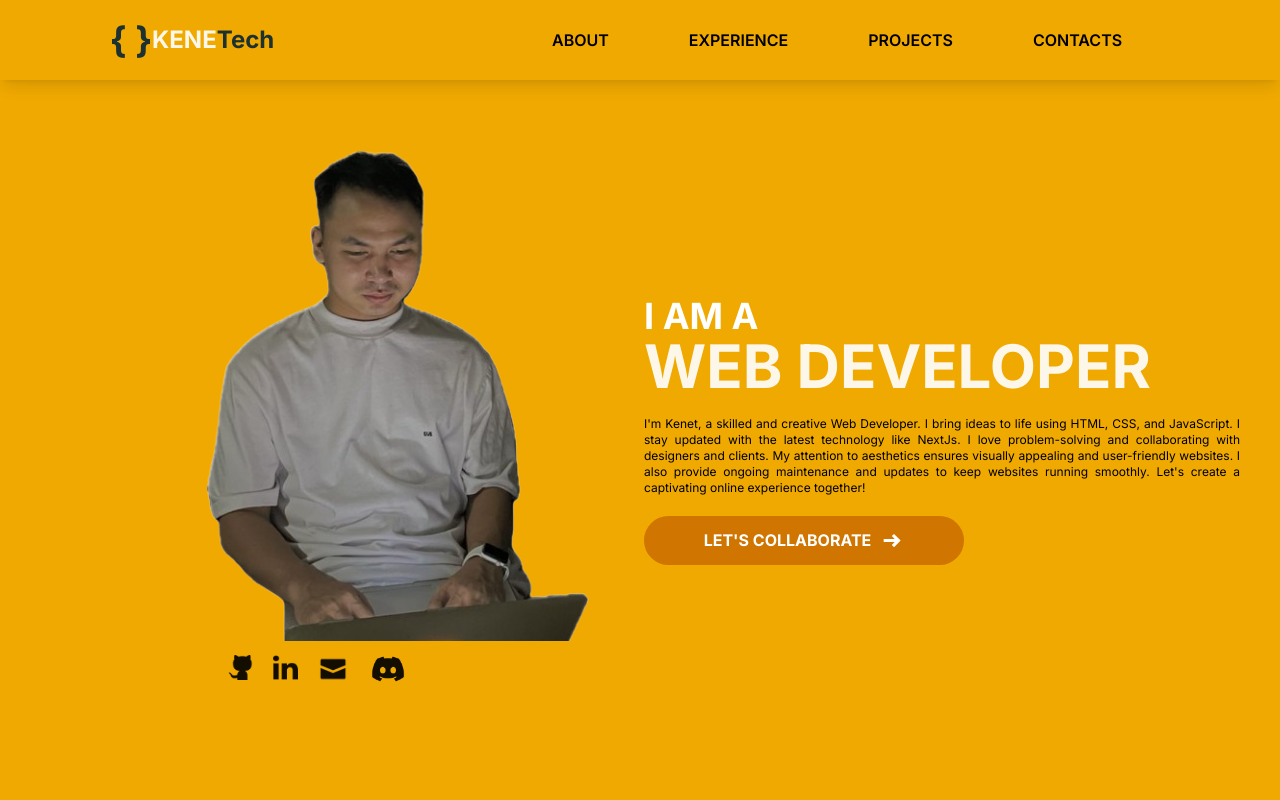
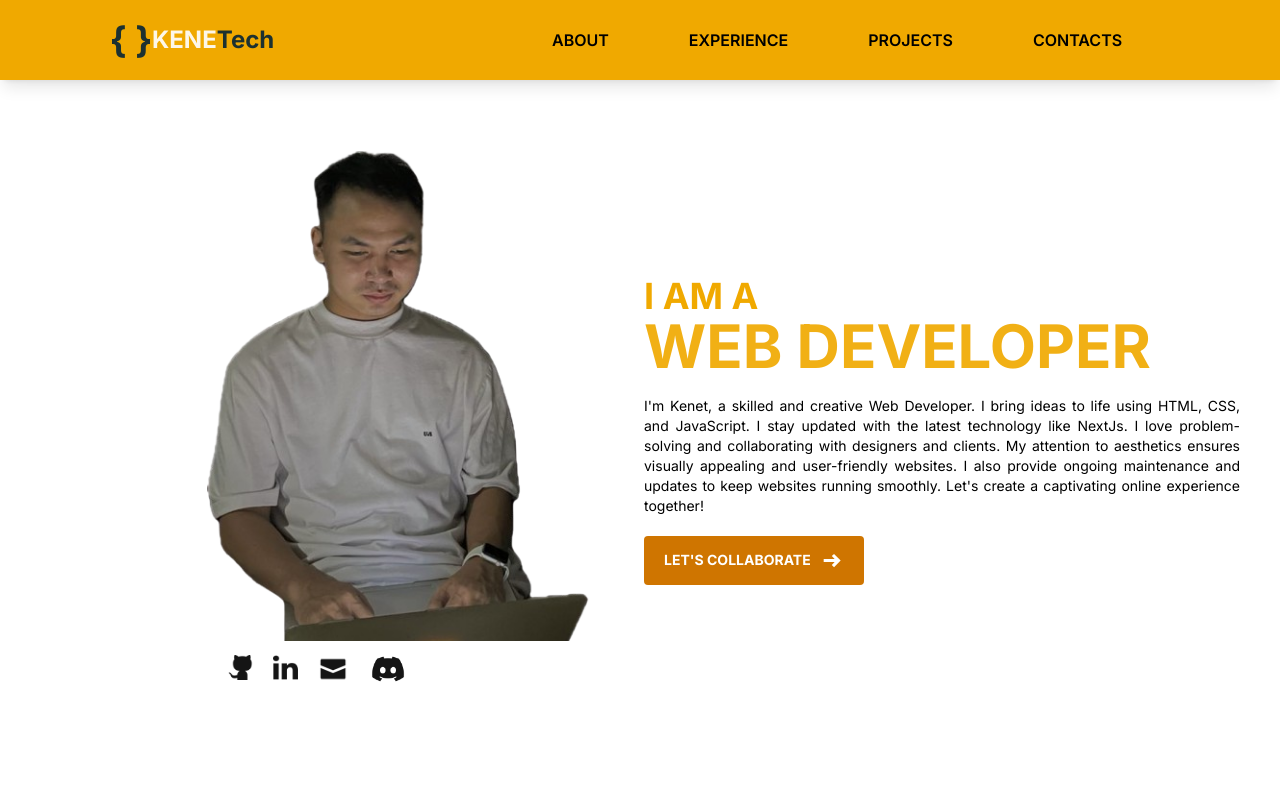
Before and after one commit to kenetmedez/portfolio, a Next.js app: page / in a window 1280 px wide. Shown: the top 800 px of the page. Built offline with nearby package versions, Linux system fonts and the light colour scheme.

Commit message:
Add: Hero, About Section

```diff
--- a/components/Hero.tsx
+++ b/components/Hero.tsx
@@ -4,26 +4,28 @@ import Social from "./Social";
 
 const Hero = () => {
   return (
-    <section className="relative pt-20 gap-x-2 w-full h-screen flex lg:flex-row md:flex-row lg:justify-center items-center flex-col justify-start bg-[#f0a900]">
+    <section className="relative lg:pt-20 lg:gap-x-2 w-full lg:h-screen flex lg:flex-row md:flex-row lg:justify-center items-center flex-col justify-start bg-[#fff]">
+    {/* <section className="relative lg:pt-20 lg:gap-x-2 w-full lg:h-screen flex lg:flex-row md:flex-row lg:justify-center items-center flex-col justify-start bg-[#f0a900]"> */}
       <div className="relative lg:w-1/2 flex flex-col justify-end items-center gap-y-2">
         <Image
           src="/header-image.png"
           alt="profile picture"
           width={600}
           height={100}
-          className="relative object-cover w-3/5 md:translate-x-20"
+          className="relative object-cover w-3/5 lg:translate-x-20"
         />
         <Social />
       </div>
 
       <div className="lg:w-1/2 w-full flex flex-col lg:justify-items-end justify-center lg:p-0 px-5">
-        <h3 className="text-white lg:text-4xl text-lg duration-500 font-bold font-poppins">
+        <h3 className="text-[#f0a900] lg:text-4xl text-lg duration-500 font-bold font-poppins">
           I AM A
         </h3>
-        <h1 className="text-white lg:text-6xl md:text-5xl text-4xl duration-500 font-bold font-poppins animate-pulse">
+        <h1 className="text-[#f0a900] lg:text-6xl md:text-5xl text-4xl duration-500 font-bold font-poppins animate-pulse">
           WEB DEVELOPER
         </h1>
-        <p className="lg:pt-5 pt-3 text-justify font-poppins text-xs max-w-2xl lg:pr-10">
+
+        <p className="lg:pt-5 pt-1 text-justify font-poppins md:text-md text-sm max-w-2xl lg:pr-10">
           I'm Kenet, a skilled and creative Web Developer. I bring ideas to life
           using HTML, CSS, and JavaScript. I stay updated with the latest
           technology like NextJs. I love problem-solving and collaborating with
@@ -32,9 +34,10 @@ const Hero = () => {
           maintenance and updates to keep websites running smoothly. Let's
           create a captivating online experience together!
         </p>
-        <div className="py-5 flex items-center">
-          <button className=" bg-[#CF7500] rounded-full flex flex-row justify-center items-center px-5 py-3 text-white font-bold text-md  hover:bg-[#000] cursor-pointer lg:w-80 md:w-30 w-full group">
-            <p>LET'S COLLABORATE</p>
+
+        <div className="lg:py-5 pt-1 flex items-center">
+          <button className=" bg-[#CF7500] lg:0rounded-full rounded flex flex-row justify-center items-center px-5 py-3 text-white font-bold text-md  hover:bg-[#000] cursor-pointer group">
+            <p className="md:text-md text-sm">LET'S COLLABORATE</p>
             <span className="pl-2 duration-500 group-hover:pl-4">
               <svg
                 id="Layer_1"
--- a/components/Navigation.tsx
+++ b/components/Navigation.tsx
@@ -62,9 +62,10 @@ const Navigation = () => {
               </Link>
             </li>
           </ul>
-          <div className="absolute top-8 right-5 lg:hidden md:flex rounded cursor-pointer hover:bg-[#f1dfb8]  z-100">
+
+          <div className="absolute top-5 right-5 lg:hidden md:flex rounded cursor-pointer hover:bg-[#f1dfb8] z-100">
             <Image
-              src={"/humberger.png"}
+              src={"/menu.png"}
               alt="humberger"
               width={40}
               height={40}
```
Also changed, not shown: public/menu.png (added).
